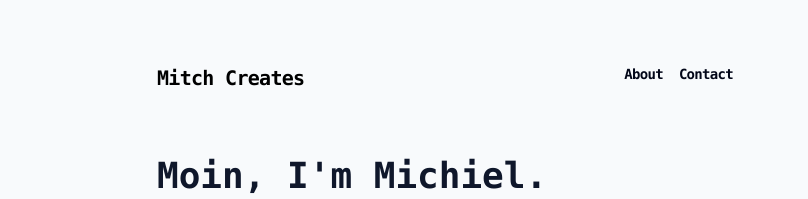
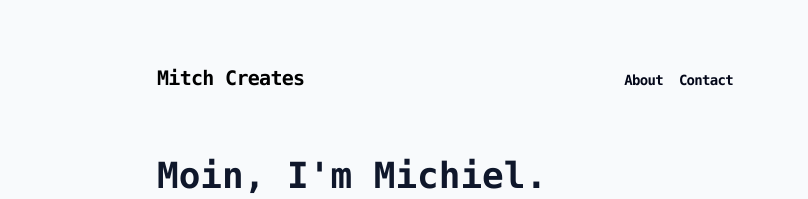
Before and after one commit to Mitch-creates/mitch-portfolio, a React (Vite) app: page / in a window 1280 px wide. Shown: the top 199 px of the page, without its empty margins (195-1003 px from the left). Built offline with nearby package versions, Linux system fonts and the light colour scheme.

Commit message:
Fixed alignment

```diff
--- a/src/components/Header.tsx
+++ b/src/components/Header.tsx
@@ -3,14 +3,14 @@ import { Link } from "react-router-dom";
 function Header() {
   return (
     <>
-      <header className="flex flex-row justify-between gap-4 pb-16 pt-8 md:pt-16 px-4 md:px-0">
+      <header className="flex flex-row justify-between gap-4 pb-16 pt-8 md:pt-16 px-4 md:px-0 items-baseline">
         <Link
           to="/"
           className="tracking-tighter bg-pastel-blue text-sm font-mono font-semibold"
         >
           <h1 className=" text-xl">Mitch Creates</h1>
         </Link>
-        <nav className="flex gap-4">
+        <nav className="flex gap-4 items-end">
           <Link
             className="tracking-tighter text-slate-950 text-sm font-mono font-semibold"
             to="/about"
```
